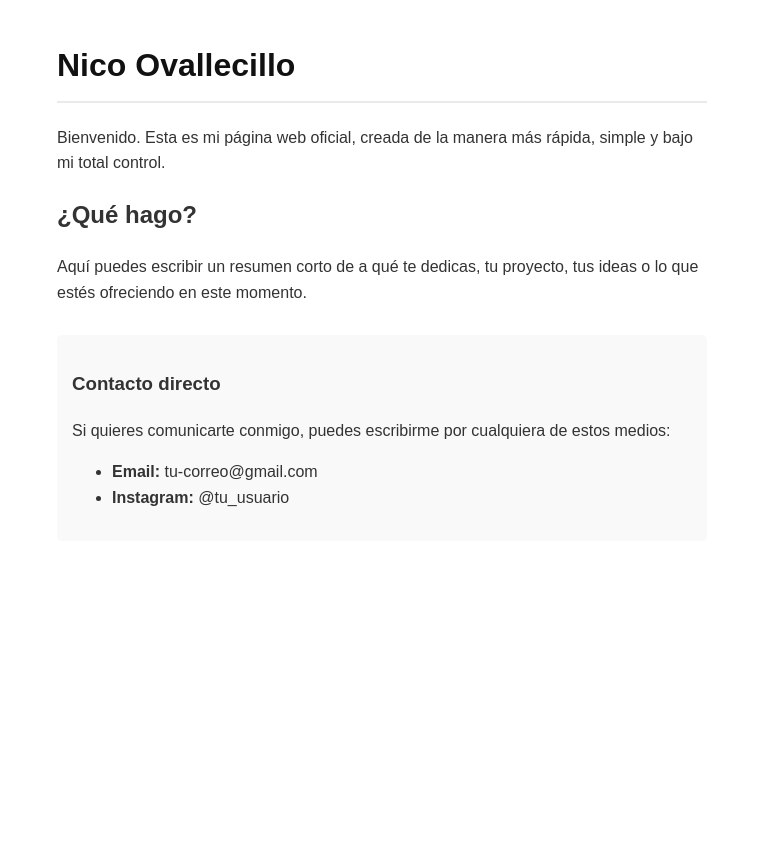
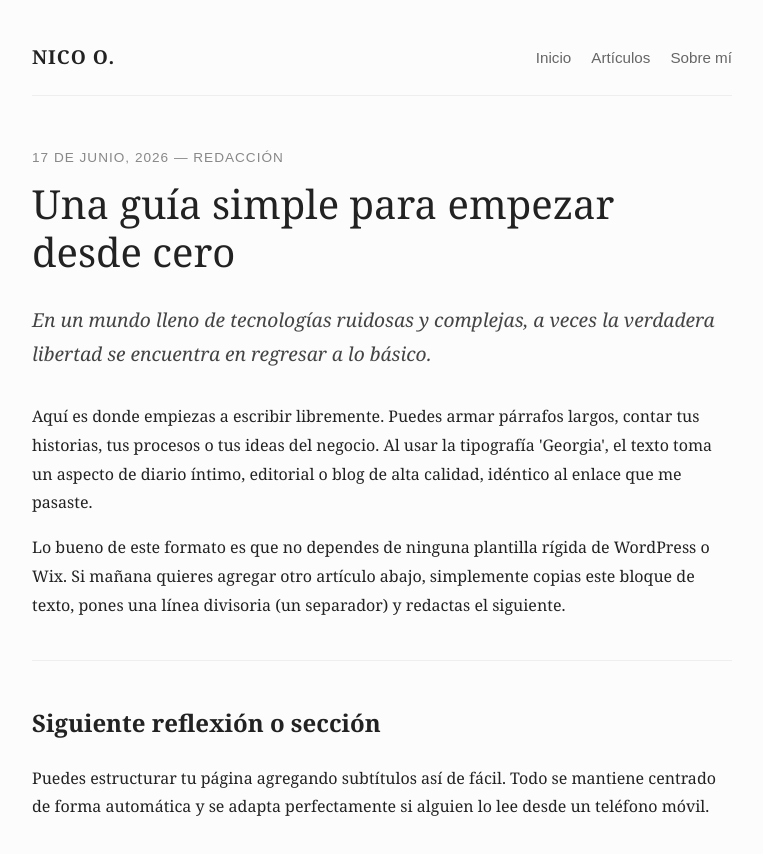
Before and after one commit to nicoovallecillo/nicoovallecillo.github.io, a plain HTML site: page index.html in a window 1280 px wide. Shown: the whole page, without its empty margins (258-1021 px from the left). Before the commit the page ends 800 px from the top, so only its background shows below. Drawn offline with Linux system fonts and the light colour scheme.

Commit message:
index.html

```diff
--- a/index.html
+++ b/index.html
@@ -1,49 +1,117 @@
 <!DOCTYPE html>
-<html>
+<html lang="es">
 <head>
     <meta charset="UTF-8">
-    <title>Nico Vallecillo | Mi Sitio</title>
+    <meta name="viewport" content="width=device-width, initial-scale=1.0">
+    <title>Nico Ovallecillo | Diario Personal</title>
     <style>
-        /* Esto le da forma a la página sin complicarte la vida */
+        /* Base del diseño: tipografía elegante y limpia */
         body {
-            font-family: Arial, sans-serif; /* Una letra más limpia */
-            max-width: 650px;               /* Hace que el texto no se estire horizontalmente infinito */
-            margin: 40px auto;              /* Centra todo el contenido en la pantalla */
-            padding: 0 20px;                /* Deja aire a los costados en el celular */
-            color: #333333;                 /* Un color de letra gris oscuro más suave que el negro puro */
-            line-height: 1.6;               /* Más espacio entre renglones para que se lea fácil */
+            font-family: 'Georgia', serif; /* Tipografía estilo libro/revista, como tu ejemplo */
+            line-height: 1.8;
+            color: #222;
+            max-width: 700px;
+            margin: 0 auto;
+            padding: 40px 20px;
+            background-color: #fcfcfc; /* Un fondo blanco roto muy sutil */
+        }
+
+        /* El Menú Superior (Barra de Navegación) */
+        nav {
+            display: flex;
+            justify-content: space-between;
+            align-items: center;
+            border-bottom: 1px solid #eee;
+            padding-bottom: 20px;
+            margin-bottom: 50px;
+        }
+
+        nav .logo {
+            font-weight: bold;
+            font-size: 1.2rem;
+            text-transform: uppercase;
+            letter-spacing: 1px;
+        }
+
+        nav ul {
+            list-style: none;
+            padding: 0;
+            margin: 0;
+            display: flex;
+            gap: 20px;
+        }
+
+        nav ul li a {
+            text-decoration: none;
+            color: #666;
+            font-size: 0.95rem;
+            font-family: sans-serif; /* Menús limpios sin serif */
+        }
+
+        nav ul li a:hover {
+            color: #000;
+        }
+
+        /* Estilo para los artículos/redacciones */
+        .post-meta {
+            font-family: sans-serif;
+            font-size: 0.85rem;
+            color: #888;
+            margin-bottom: 10px;
+            text-transform: uppercase;
+            letter-spacing: 1px;
         }
 
         h1 {
-            color: #111111;
-            border-bottom: 2px solid #eaeaea; /* Una línea sutil divisoria abajo del título */
-            padding-bottom: 10px;
+            font-size: 2.5rem;
+            line-height: 1.2;
+            margin-top: 0;
+            font-weight: normal;
         }
 
-        .contacto {
-            background-color: #f9f9f9;      /* Un recuadro gris muy sutil para destacar algo */
-            padding: 15px;
-            border-radius: 5px;
-            margin-top: 30px;
+        .introduccion {
+            font-size: 1.2rem;
+            color: #444;
+            font-style: italic;
+            margin-bottom: 30px;
+        }
+
+        /* Separador entre secciones */
+        hr {
+            border: 0;
+            border-top: 1px solid #eee;
+            margin: 40px 0;
         }
     </style>
 </head>
 <body>
 
-    <h1>Nico Ovallecillo</h1>
-    <p>Bienvenido. Esta es mi página web oficial, creada de la manera más rápida, simple y bajo mi total control.</p>
+    <!-- AQUÍ ESTÁ TU MENÚ -->
+    <nav>
+        <div class="logo">Nico O.</div>
+        <ul>
+            <li><a href="#">Inicio</a></li>
+            <li><a href="#">Artículos</a></li>
+            <li><a href="#">Sobre mí</a></li>
+        </ul>
+    </nav>
 
-    <h2>¿Qué hago?</h2>
-    <p>Aquí puedes escribir un resumen corto de a qué te dedicas, tu proyecto, tus ideas o lo que estés ofreciendo en este momento.</p>
+    <!-- AQUÍ EMPIEZA TU REDACCIÓN -->
+    <main>
+        <div class="post-meta">17 de Junio, 2026 — Redacción</div>
+        <h1>Una guía simple para empezar desde cero</h1>
 
-    <div class="contacto">
-        <h3>Contacto directo</h3>
-        <p>Si quieres comunicarte conmigo, puedes escribirme por cualquiera de estos medios:</p>
-        <ul>
-            <li><strong>Email:</strong> tu-correo@gmail.com</li>
-            <li><strong>Instagram:</strong> @tu_usuario</li>
-        </ul>
-    </div>
+        <p class="introduccion">En un mundo lleno de tecnologías ruidosas y complejas, a veces la verdadera libertad se encuentra en regresar a lo básico.</p>
+
+        <p>Aquí es donde empiezas a escribir libremente. Puedes armar párrafos largos, contar tus historias, tus procesos o tus ideas del negocio. Al usar la tipografía 'Georgia', el texto toma un aspecto de diario íntimo, editorial o blog de alta calidad, idéntico al enlace que me pasaste.</p>
+
+        <p>Lo bueno de este formato es que no dependes de ninguna plantilla rígida de WordPress o Wix. Si mañana quieres agregar otro artículo abajo, simplemente copias este bloque de texto, pones una línea divisoria (un separador) y redactas el siguiente.</p>
+
+        <hr>
+
+        <h2>Siguiente reflexión o sección</h2>
+        <p>Puedes estructurar tu página agregando subtítulos así de fácil. Todo se mantiene centrado de forma automática y se adapta perfectamente si alguien lo lee desde un teléfono móvil.</p>
+    </main>
 
 </body>
 </html>
```
